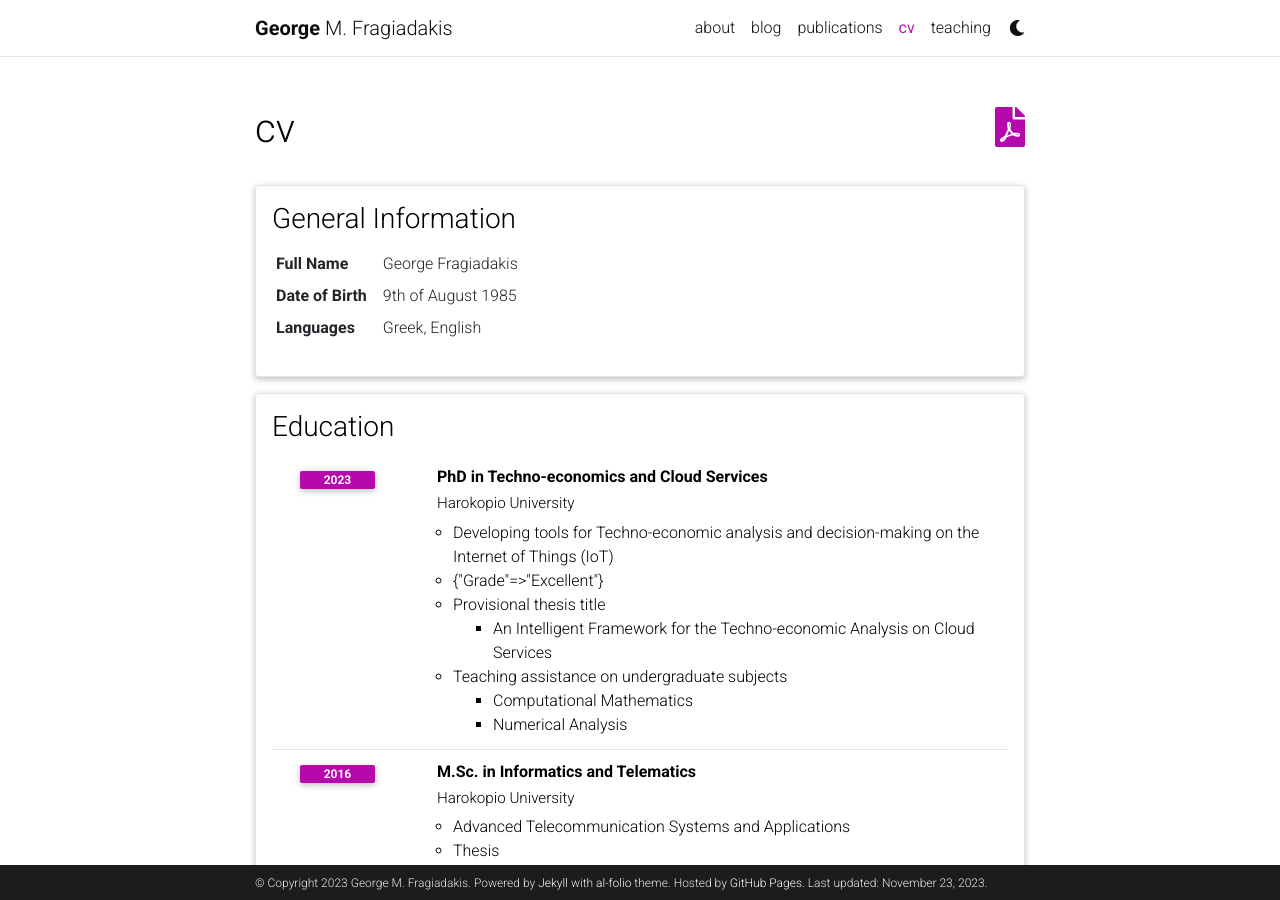
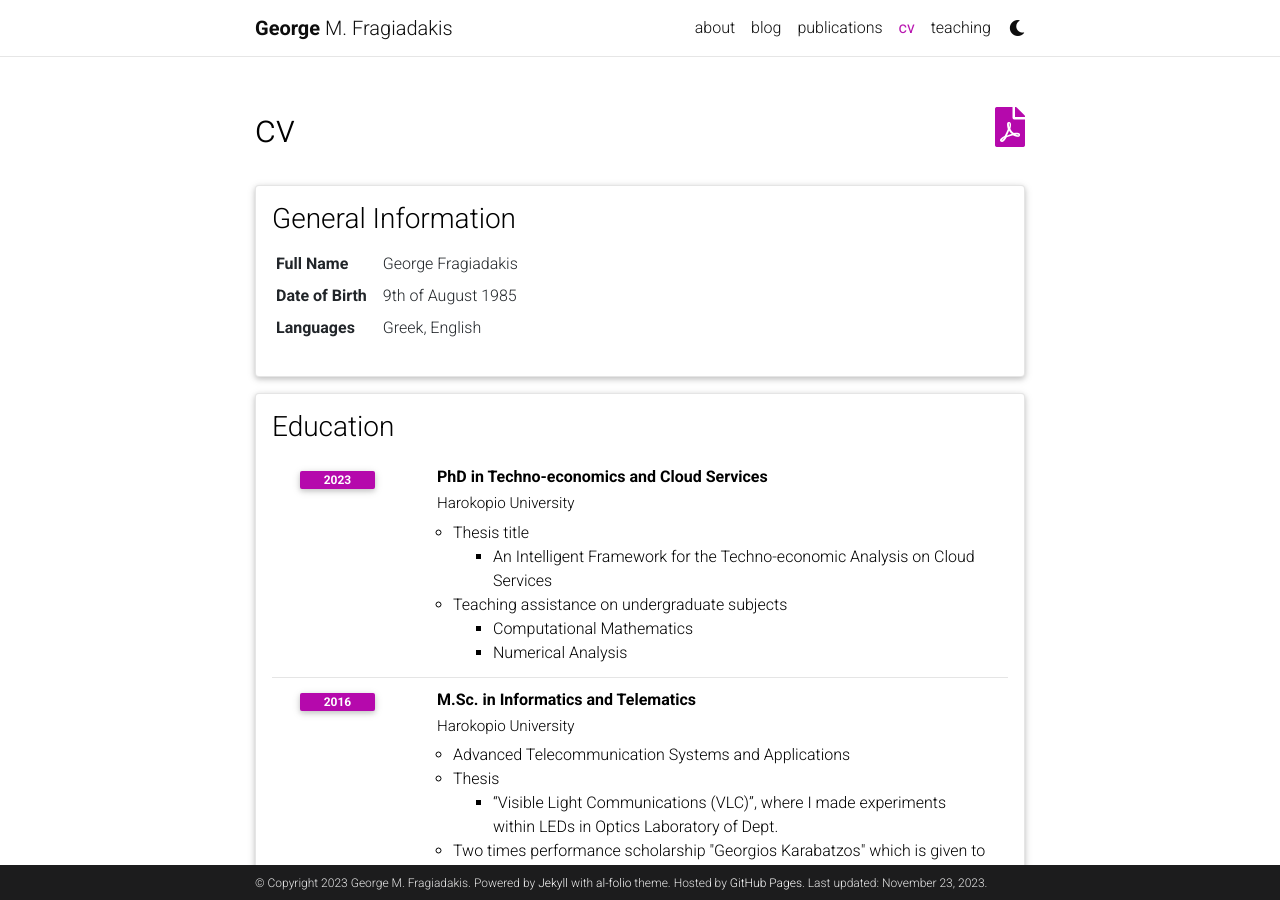
Before and after one commit to gfragi/gfragi.github.io, a Jekyll site: the page built from _pages/cv.md, in a window 1280 px wide and 900 px high. Built offline with Jekyll 4.4.1, drawn with Linux system fonts in a browser that asks for light colours; comment, search, counter and statistics services are not loaded; a style sheet for code colours, icons or effects is not loaded.

Commit message:
update CV

```diff
--- a/_data/cv.yml
+++ b/_data/cv.yml
@@ -15,9 +15,7 @@
       institution: Harokopio University
       year: 2023
       description:
-        - Developing tools for Techno-economic analysis and decision-making on the Internet of Things (IoT)
-        - Grade: Excellent
-        - title: Provisional thesis title
+        - title: Thesis title
           contents:
             - "An Intelligent Framework for the Techno-economic Analysis on Cloud Services"
         - title: Teaching assistance on undergraduate subjects
```
